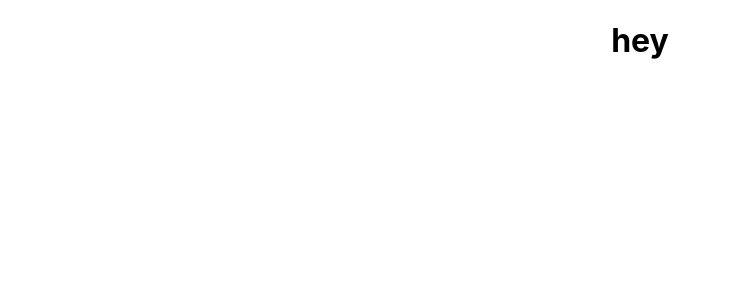
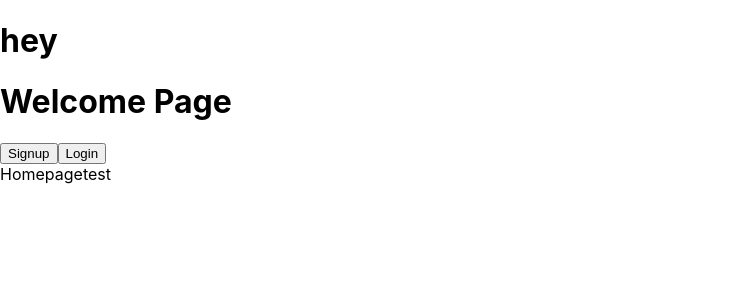
Before and after one commit to rylandmarcus/fantasysurf_frontend, a React (Create React App) app: page /home in a window 1280 px wide. Shown: the top 300 px of the page, without its empty margins (0-731 px from the left). Built offline with nearby package versions, Linux system fonts and the light colour scheme.

Commit message:
started seting up auth

```diff
--- a/src/App.js
+++ b/src/App.js
@@ -1,10 +1,17 @@
-import logo from './logo.svg';
+import { useState } from 'react';
 import './App.css';
+import { Outlet } from 'react-router-dom';
+import Welcome from './pages/Welcome';
+import Login from './pages/Login';
+import Signup from './pages/Signup';
 
 function App() {
+  const [status, setStatus] = useState('welcome');
   return (
-    <div className="App">
+    <div>
       <h1>hey</h1>
+      {status==='welcome'?<Welcome setStatus={setStatus}></Welcome>:status==='login'?<Login setStatus={setStatus}></Login>:status==='signup'?<Signup setStatus={setStatus}></Signup>:status==='authorized'?<Outlet></Outlet>:null}
+      <Outlet></Outlet>
     </div>
   );
 }
--- a/src/index.js
+++ b/src/index.js
@@ -3,11 +3,13 @@ import ReactDOM from 'react-dom/client';
 import './index.css';
 import App from './App';
 import reportWebVitals from './reportWebVitals';
+import { RouterProvider } from 'react-router-dom';
+import router from './router';
 
 const root = ReactDOM.createRoot(document.getElementById('root'));
 root.render(
   <React.StrictMode>
-    <App />
+    <RouterProvider router={router}></RouterProvider>
   </React.StrictMode>
 );
 
--- /dev/null
+++ b/src/pages/Homepagetest.jsx
@@ -0,0 +1,9 @@
+import React from 'react'
+
+const Homepagetest = () => {
+  return (
+    <div>Homepagetest</div>
+  )
+}
+
+export default Homepagetest
--- /dev/null
+++ b/src/pages/Login.jsx
@@ -0,0 +1,19 @@
+import React from 'react'
+
+const Login = ({setStatus}) => {
+    const signup = () => {
+        setStatus('signup')
+    }
+    const welcome = () => {
+        setStatus('welcome')
+    }
+  return (
+    <div>
+        <h1>login</h1>
+        <button onClick={signup}>Signup</button>
+        <button onClick={welcome}>Welcome page</button>
+    </div>
+  )
+}
+
+export default Login
--- /dev/null
+++ b/src/pages/Logintest.jsx
@@ -0,0 +1,9 @@
+import React from 'react'
+
+const Logintest = () => {
+  return (
+    <div>Logintest</div>
+  )
+}
+
+export default Logintest
--- /dev/null
+++ b/src/pages/Signup.jsx
@@ -0,0 +1,19 @@
+import React from 'react'
+
+const Signup = ({setStatus}) => {
+    const welcome = () => {
+        setStatus('welcome')
+    }
+    const login = () => {
+        setStatus('login')
+    }
+  return (
+    <div>
+        <h1>Sign Up</h1>
+        <button onClick={login}>Login</button>
+        <button onClick={welcome}>Welcome page</button>
+    </div>
+  )
+}
+
+export default Signup
--- /dev/null
+++ b/src/pages/Welcome.jsx
@@ -0,0 +1,19 @@
+import React from 'react'
+
+const Welcome = ({setStatus}) => {
+    const signup = () => {
+        setStatus('signup')
+    }
+    const login = () => {
+        setStatus('login')
+    }
+  return (
+    <div>
+        <h1>Welcome Page</h1>
+        <button onClick={signup}>Signup</button>
+        <button onClick={login}>Login</button>
+    </div>
+  )
+}
+
+export default Welcome
--- /dev/null
+++ b/src/router.js
@@ -0,0 +1,15 @@
+import {createBrowserRouter, createRoutesFromElements, Route} from "react-router-dom"
+import App from "./App"
+import Logintest from "./pages/Logintest"
+import Homepagetest from "./pages/Homepagetest"
+
+const router = createBrowserRouter(
+    createRoutesFromElements(
+        <Route path="/" element={<App></App>}>
+            <Route path="" element={<Logintest></Logintest>}></Route>
+            <Route path="/home" element={<Homepagetest></Homepagetest>}></Route>
+        </Route>
+    )
+)
+
+export default router
```
Also changed, not shown: src/setupTests.js (deleted, +0 -5 lines), src/logo.svg (deleted), 1 other file (tests, documents, lock files or other folders).
